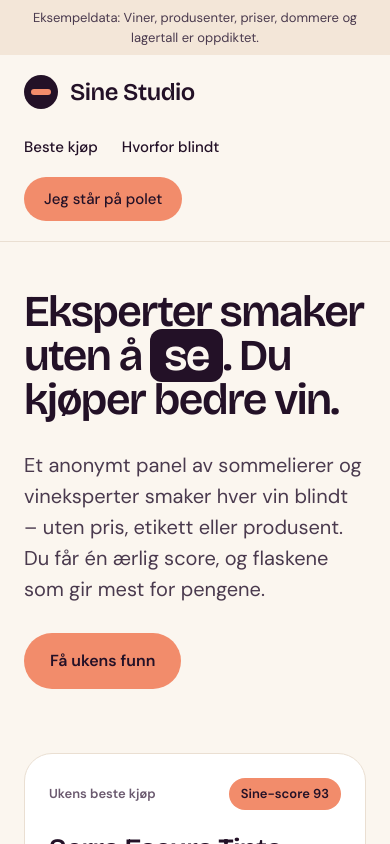
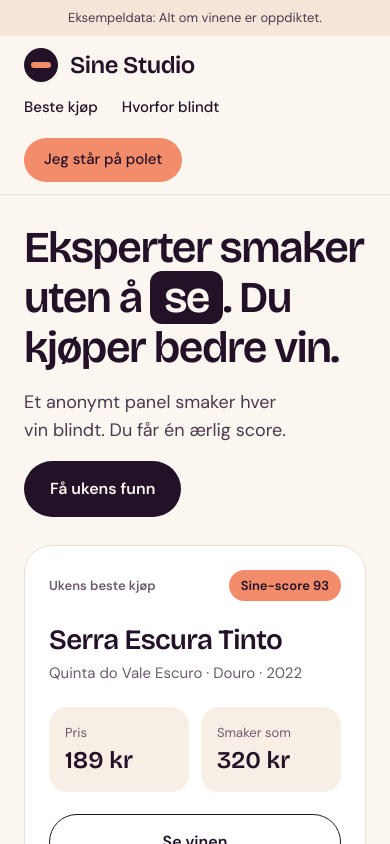
Before and after one commit to haraldoyen/sinestudio, a Next.js app: page / in a window 390 px wide. Shown: the top 844 px of the page. Built offline with nearby package versions, Linux system fonts and the light colour scheme.

Commit message:
Stram inn første skjerm på forsiden
Kortere ingress og varsel, mindre luft på mobil og mørk knapp for
«Få ukens funn», så «Ukens beste kjøp» synes tidligere.

Co-Authored-By: Claude Opus 5.5 <noreply@anthropic.com>

```diff
--- a/app/page.tsx
+++ b/app/page.tsx
@@ -2,11 +2,7 @@ import Link from "next/link";
 import { BestBuysExcerpt } from "@/components/BestBuysExcerpt";
 import { NewsletterForm } from "@/components/NewsletterForm";
 import { SiteHeader } from "@/components/SiteHeader";
-import {
-  accentButton,
-  heading,
-  secondaryButton,
-} from "@/components/ui";
+import { heading, primaryButton, secondaryButton } from "@/components/ui";
 import { formatPrice, joinParts } from "@/lib/format";
 import {
   getFeaturedWine,
@@ -21,19 +17,17 @@ export default function HomePage() {
     <>
       <SiteHeader />
       <main>
-        <section className="mx-auto flex max-w-[1240px] flex-wrap items-center gap-16 px-6 pt-[88px] pb-[104px] max-sm:pt-12 max-sm:pb-16">
-          <div className="flex min-w-0 flex-[999_1_560px] flex-col gap-7">
-            <h1 className={`${heading} text-h1`}>
+        <section className="mx-auto flex max-w-[1240px] flex-wrap items-center gap-16 px-6 pt-[88px] pb-[104px] max-sm:gap-7 max-sm:pt-7 max-sm:pb-12">
+          <div className="flex min-w-0 flex-[999_1_560px] flex-col gap-7 max-sm:gap-4">
+            <h1 className={`${heading} text-h1 max-sm:leading-[1.14]`}>
               Eksperter smaker uten å{" "}
               <span className="rounded-xl bg-ink px-3.5 text-bg">se</span>. Du
               kjøper bedre vin.
             </h1>
-            <p className="m-0 max-w-[560px] text-xl leading-[1.55] text-text-2">
-              Et anonymt panel av sommelierer og vineksperter smaker hver vin
-              blindt – uten pris, etikett eller produsent. Du får én ærlig
-              score, og flaskene som gir mest for pengene.
+            <p className="m-0 max-w-[640px] text-xl leading-[1.55] text-balance text-text-2 max-sm:text-lg">
+              Et anonymt panel smaker hver vin blindt. Du får én ærlig score.
             </p>
-            <Link href="/#nyhetsbrev" className={`${accentButton} self-start`}>
+            <Link href="/#nyhetsbrev" className={`${primaryButton} self-start`}>
               Få ukens funn
             </Link>
           </div>
--- a/components/ExampleBanner.tsx
+++ b/components/ExampleBanner.tsx
@@ -5,8 +5,7 @@ export function ExampleBanner() {
 
   return (
     <p className="bg-sand px-6 py-2 text-center text-[13px] text-text-2">
-      Eksempeldata: Viner, produsenter, priser, dommere og lagertall er
-      oppdiktet.
+      Eksempeldata: Alt om vinene er oppdiktet.
     </p>
   );
 }
--- a/components/SiteHeader.tsx
+++ b/components/SiteHeader.tsx
@@ -11,7 +11,7 @@ export function SiteHeader({
     <header className="border-b border-line">
       <nav
         aria-label="Hovedmeny"
-        className="mx-auto flex max-w-[1240px] flex-wrap items-center justify-between gap-4 px-6 py-5"
+        className="mx-auto flex max-w-[1240px] flex-wrap items-center justify-between gap-4 px-6 py-5 max-sm:gap-1 max-sm:py-3"
       >
         <Link href="/" className="flex items-center gap-3 text-ink hover:text-ink">
           <span
--- a/components/ui.tsx
+++ b/components/ui.tsx
@@ -9,8 +9,6 @@ export const primaryButton =
   "inline-flex min-h-14 items-center justify-center rounded-full bg-ink px-[26px] font-semibold text-bg hover:text-bg";
 export const secondaryButton =
   "inline-flex min-h-14 items-center justify-center rounded-full border border-ink px-6 font-semibold text-ink hover:text-ink";
-export const accentButton =
-  "inline-flex min-h-14 items-center justify-center rounded-full bg-accent px-[26px] font-semibold text-ink";
 export const textInput =
   "h-14 min-w-0 rounded-full border border-input-border bg-surface px-[22px] text-base text-ink placeholder:text-text-3";
 export const heading = "m-0 font-display font-semibold";
```
